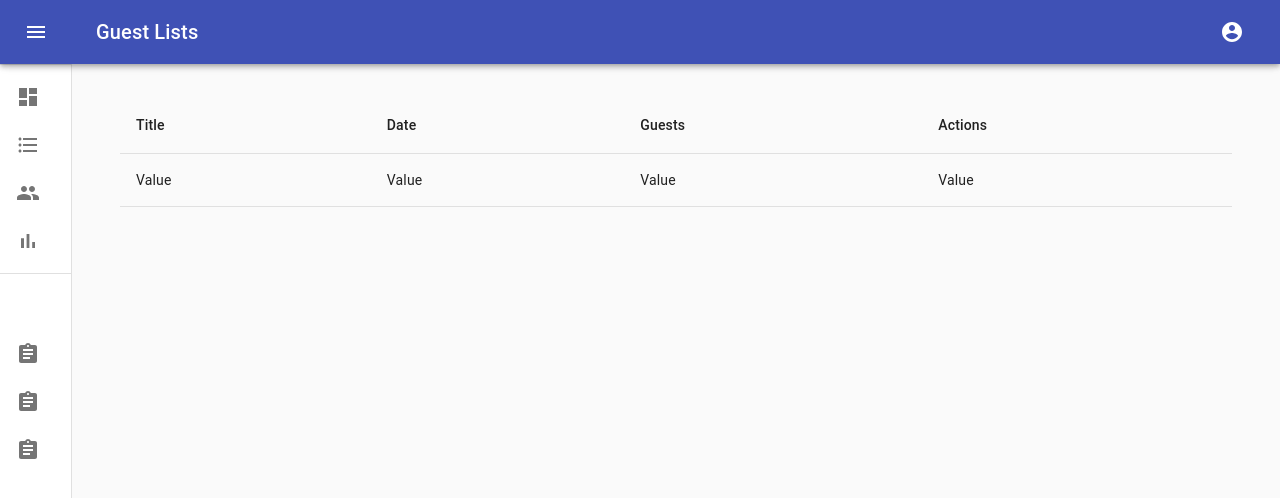
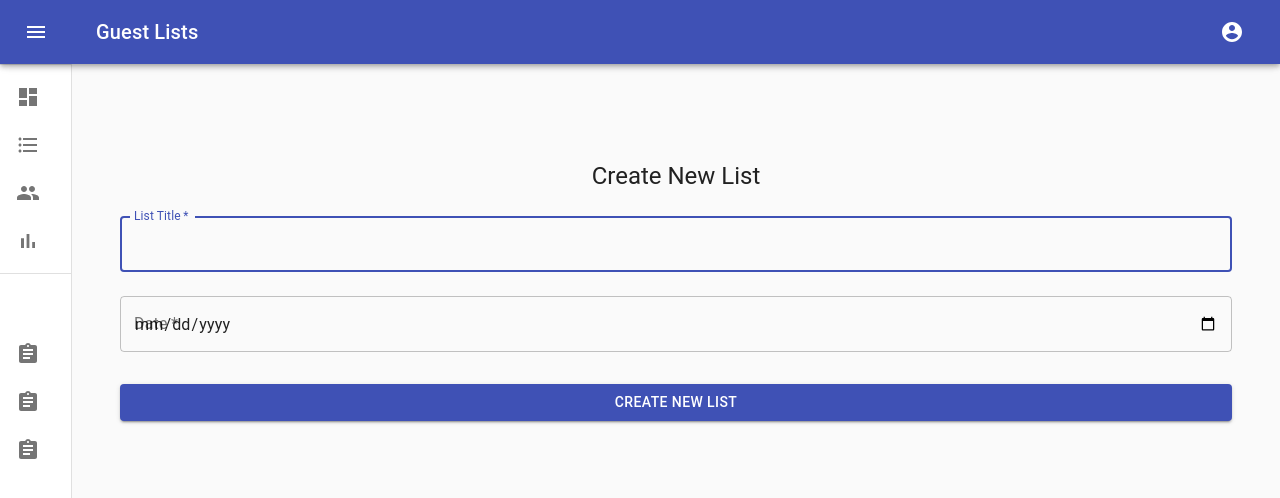
Before and after one commit to aviemet/listic, a React (Create React App) app: page /lists/new in a window 1280 px wide. Shown: the top 498 px of the page. Built offline with nearby package versions, Linux system fonts and the light colour scheme; no server answers; sample sign-in values are in the browser's storage.

Commit message:
Starts basic form on New List page

```diff
--- a/src/Pages/Auth/Login.tsx
+++ b/src/Pages/Auth/Login.tsx
@@ -1,46 +1,25 @@
 import React from 'react';
-import {
-	Avatar,
-	Button,
-	CssBaseline,
-	TextField,
-	FormControlLabel,
-	Checkbox,
-	Grid,
-	Box,
-	Typography,
-	Container
-} from '@material-ui/core';
-import { makeStyles } from '@material-ui/core/styles';
+import { Link } from 'react-router-dom'
+
+import Avatar from '@material-ui/core/Avatar'
+import Button from '@material-ui/core/Button'
+import TextField from '@material-ui/core/TextField'
+import FormControlLabel from '@material-ui/core/FormControlLabel'
+import Checkbox from '@material-ui/core/Checkbox'
+import Grid from '@material-ui/core/Grid'
+import Typography from '@material-ui/core/Typography'
+import Container from '@material-ui/core/Container'
+
 import LockOutlinedIcon from '@material-ui/icons/LockOutlined';
-import { Link } from 'react-router-dom'
+
 import fire from 'lib/fire'
+
 import { has } from 'lodash'
 import { useForm } from 'react-hook-form'
 
-import Copyright from 'Components/Copyright'
+import { loginStyles } from './styles'
 
-const useStyles = makeStyles((theme) => ({
-  paper: {
-    marginTop: theme.spacing(8),
-    display: 'flex',
-    flexDirection: 'column',
-    alignItems: 'center',
-  },
-  avatar: {
-    margin: theme.spacing(1),
-    backgroundColor: theme.palette.secondary.main,
-  },
-  form: {
-    width: '100%', // Fix IE 11 issue.
-    marginTop: theme.spacing(1),
-  },
-  submit: {
-    margin: theme.spacing(3, 0, 2),
-  },
-}));
-
-export default function SignIn() {
+const Login = () => {
   const { register, errors, handleSubmit } = useForm()
 
   const onSubmit = data => {
@@ -49,11 +28,11 @@ export default function SignIn() {
     });
   }
 
-	const classes = useStyles();
+	const classes = loginStyles();
 
   return (
     <Container component="main" maxWidth="xs">
-      <CssBaseline />
+
       <div className={classes.paper}>
         <Avatar className={classes.avatar}>
           <LockOutlinedIcon />
@@ -117,9 +96,8 @@ export default function SignIn() {
           </Grid>
         </form>
       </div>
-      <Box mt={8}>
-        <Copyright />
-      </Box>
     </Container>
   );
 }
+
+export default Login
--- a/src/Pages/Auth/Register.tsx
+++ b/src/Pages/Auth/Register.tsx
@@ -56,7 +56,6 @@ export default function SignUp() {
 
   return (
     <Container component="main" maxWidth="xs">
-      <CssBaseline />
 
       <div className={classes.paper}>
 
--- a/src/Pages/Auth/index.ts
+++ b/src/Pages/Auth/index.ts
@@ -2,5 +2,4 @@ import Login from './Login'
 import Register from './Register'
 import Logout from './Logout'
 
-
 export { Login, Register, Logout }
--- /dev/null
+++ b/src/Pages/Auth/styles/index.ts
@@ -0,0 +1,3 @@
+import loginStyles from './loginStyles'
+
+export { loginStyles }
--- /dev/null
+++ b/src/Pages/Auth/styles/loginStyles.ts
@@ -0,0 +1,21 @@
+import { makeStyles } from '@material-ui/core/styles';
+
+export default makeStyles((theme) => ({
+  paper: {
+    marginTop: theme.spacing(8),
+    display: 'flex',
+    flexDirection: 'column',
+    alignItems: 'center',
+  },
+  avatar: {
+    margin: theme.spacing(1),
+    backgroundColor: theme.palette.secondary.main,
+  },
+  form: {
+    width: '100%', // Fix IE 11 issue.
+    marginTop: theme.spacing(1),
+  },
+  submit: {
+    margin: theme.spacing(3, 0, 2),
+  },
+}));
--- a/src/Pages/Lists/Lists.tsx
+++ b/src/Pages/Lists/Lists.tsx
@@ -1,31 +1,63 @@
-import React from 'react';
-import clsx from 'clsx';
-import { createStyles, lighten, makeStyles, Theme } from '@material-ui/core/styles';
+import React from 'react'
+import { Link } from 'react-router-dom'
+import clsx from 'clsx'
+import { createStyles, lighten, makeStyles, Theme } from '@material-ui/core/styles'
 
-import Container from '@material-ui/core/Container';
-import Table from '@material-ui/core/Table';
-import TableBody from '@material-ui/core/TableBody';
-import TableCell from '@material-ui/core/TableCell';
-import TableContainer from '@material-ui/core/TableContainer';
-import TableHead from '@material-ui/core/TableHead';
-import TablePagination from '@material-ui/core/TablePagination';
-import TableRow from '@material-ui/core/TableRow';
-import TableSortLabel from '@material-ui/core/TableSortLabel';
-import Toolbar from '@material-ui/core/Toolbar';
-import Typography from '@material-ui/core/Typography';
-import Paper from '@material-ui/core/Paper';
-import Checkbox from '@material-ui/core/Checkbox';
-import IconButton from '@material-ui/core/IconButton';
-import Tooltip from '@material-ui/core/Tooltip';
-import FormControlLabel from '@material-ui/core/FormControlLabel';
-import Switch from '@material-ui/core/Switch';
 
-import DeleteIcon from '@material-ui/icons/Delete';
-import FilterListIcon from '@material-ui/icons/FilterList';
+import Container from '@material-ui/core/Container'
+import Table from '@material-ui/core/Table'
+import TableBody from '@material-ui/core/TableBody'
+import TableCell from '@material-ui/core/TableCell'
+import TableContainer from '@material-ui/core/TableContainer'
+import TableHead from '@material-ui/core/TableHead'
+import TablePagination from '@material-ui/core/TablePagination'
+import TableRow from '@material-ui/core/TableRow'
+import TableSortLabel from '@material-ui/core/TableSortLabel'
+import Toolbar from '@material-ui/core/Toolbar'
+import Typography from '@material-ui/core/Typography'
+import Paper from '@material-ui/core/Paper'
+import Checkbox from '@material-ui/core/Checkbox'
+import IconButton from '@material-ui/core/IconButton'
+import Tooltip from '@material-ui/core/Tooltip'
+import FormControlLabel from '@material-ui/core/FormControlLabel'
+import Switch from '@material-ui/core/Switch'
+import Grid from '@material-ui/core/Grid'
+import Button from '@material-ui/core/Button'
+
+import DeleteIcon from '@material-ui/icons/Delete'
+import FilterListIcon from '@material-ui/icons/FilterList'
+import AddIcon from '@material-ui/icons/Add';
+
+const useStyles = makeStyles((theme: Theme) =>
+  createStyles({
+    button: {
+      margin: theme.spacing(1),
+    },
+  }),
+);
 
 const Lists = () => {
+	const classes = useStyles();
+
 	return (
-		<Container>
+    <Container component="main" maxWidth="xl">
+			<Grid container spacing={ 2 }>
+				<Grid item xs={ 12 } sm={ 6 }>
+					<h1>Upcoming Events</h1>
+				</Grid>
+				<Grid item xs={ 12 } sm={ 6 }>
+				<Button
+					variant="contained"
+					color="secondary"
+					className={classes.button}
+					startIcon={<AddIcon />}
+					component={ Link }
+					to="/lists/new"
+				>
+					New List
+				</Button>
+				</Grid>
+			</Grid>
 
 			<TableContainer>
 				<Table>
--- /dev/null
+++ b/src/Pages/Lists/NewList.tsx
@@ -0,0 +1,88 @@
+import React from 'react';
+import { Link } from 'react-router-dom'
+
+import Avatar from '@material-ui/core/Avatar'
+import Button from '@material-ui/core/Button'
+import TextField from '@material-ui/core/TextField'
+import FormControlLabel from '@material-ui/core/FormControlLabel'
+import Checkbox from '@material-ui/core/Checkbox'
+import Grid from '@material-ui/core/Grid'
+import Typography from '@material-ui/core/Typography'
+import Container from '@material-ui/core/Container'
+
+import LockOutlinedIcon from '@material-ui/icons/LockOutlined';
+
+import fire from 'lib/fire'
+
+import { has } from 'lodash'
+import { useForm } from 'react-hook-form'
+
+import { newListStyles } from './styles'
+
+const NewList = () => {
+	const { register, errors, handleSubmit } = useForm()
+
+	const onSubmit = data => {
+		fire.auth().signInWithEmailAndPassword(data.email, data.password).catch(error => {
+			console.error({ error })
+		});
+	}
+
+	const classes = newListStyles();
+
+	return (
+		<Container component="main" maxWidth="lg">
+
+			<div className={classes.paper}>
+				<Typography component="h1" variant="h5">
+					Create New List
+				</Typography>
+				<form className={classes.form} onSubmit={ handleSubmit(onSubmit) }>
+					<TextField
+						variant="outlined"
+						margin="normal"
+						required
+						fullWidth
+						id="title"
+						label="List Title"
+						name="title"
+						autoComplete="title"
+						autoFocus
+						error={ has(errors, 'title') }
+						helperText={ errors.title && errors.title.message }
+						inputRef={ register({
+							required: "Value Required"
+						}) }
+					/>
+					<TextField
+						variant="outlined"
+						margin="normal"
+						required
+						fullWidth
+						name="date"
+						label="Date"
+						type="date"
+						id="date"
+						autoComplete="date"
+						error={ has(errors, 'date') }
+						helperText={ errors.date && errors.date.message }
+						inputRef={ register({
+							required: "Value Required"
+						}) }
+					/>
+					<Button
+						type="submit"
+						fullWidth
+						variant="contained"
+						color="primary"
+						className={classes.submit}
+					>
+						Create New List
+					</Button>
+				</form>
+			</div>
+		</Container>
+	);
+}
+
+export default NewList
--- a/src/Pages/Lists/index.ts
+++ b/src/Pages/Lists/index.ts
@@ -1,3 +1,4 @@
 import Lists from './Lists'
+import NewList from './NewList'
 
-export { Lists }
+export { Lists, NewList }
--- /dev/null
+++ b/src/Pages/Lists/styles/index.ts
@@ -0,0 +1,3 @@
+import newListStyles from './newListStyles'
+
+export { newListStyles }
--- /dev/null
+++ b/src/Pages/Lists/styles/newListStyles.ts
@@ -0,0 +1,21 @@
+import { makeStyles } from '@material-ui/core/styles';
+
+export default makeStyles((theme) => ({
+  paper: {
+    marginTop: theme.spacing(8),
+    display: 'flex',
+    flexDirection: 'column',
+    alignItems: 'center',
+  },
+  avatar: {
+    margin: theme.spacing(1),
+    backgroundColor: theme.palette.secondary.main,
+  },
+  form: {
+    width: '100%', // Fix IE 11 issue.
+    marginTop: theme.spacing(1),
+  },
+  submit: {
+    margin: theme.spacing(3, 0, 2),
+  },
+}));
--- a/src/Routes/index.tsx
+++ b/src/Routes/index.tsx
@@ -12,7 +12,7 @@ import LoadingPage from 'Components/LoadingPage'
 import { Login, Register, Logout } from 'Pages/Auth'
 import { Dashboard } from 'Pages/Dashboard'
 import { Groups } from 'Pages/Groups'
-import { Lists } from 'Pages/Lists'
+import { Lists, NewList } from 'Pages/Lists'
 import { Reports } from 'Pages/Reports'
 import { FourOhFour } from 'Pages'
 
@@ -38,7 +38,7 @@ const Routes = observer(() => {
 						<Route exact path={ ["/", "/dashboard"] } component={ Dashboard } />
 
 						<Route exact path="/lists" component={ Lists } />
-						<Route exact path="/lists/new" component={ Lists } />
+						<Route exact path="/lists/new" component={ NewList } />
 
 						<Route exact path="/groups" component={ Groups } />
 
```
